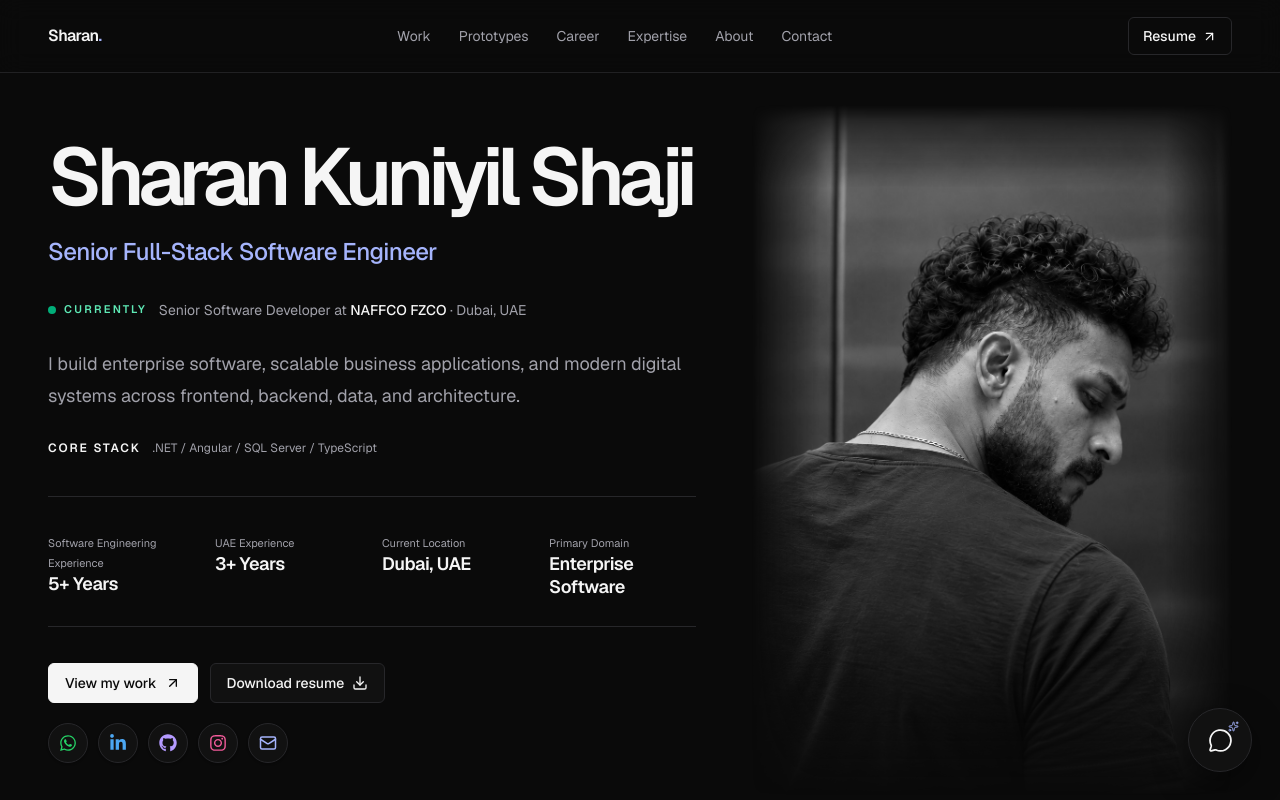
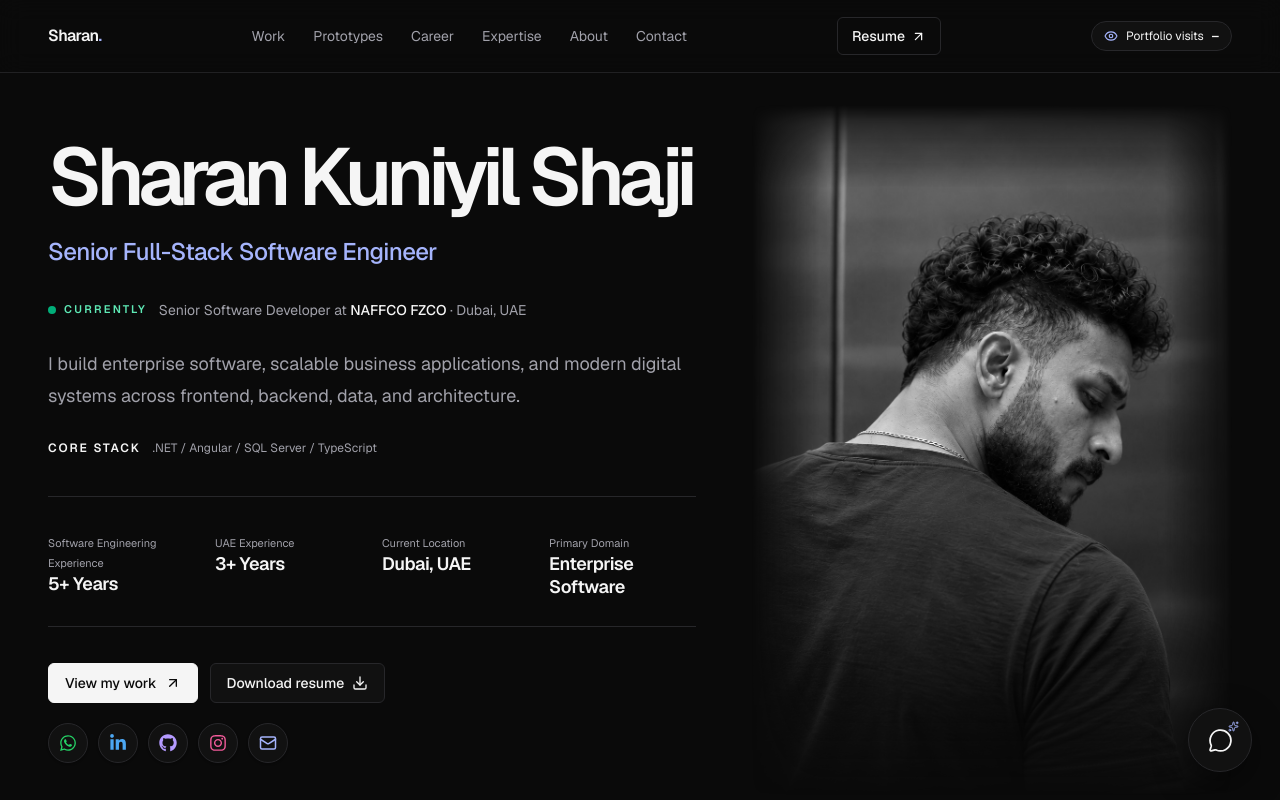
Before and after one commit to sharan-dev-ae/SharanPortfolio, a Next.js app: page / in a window 1280 px wide. Shown: the top 800 px of the page. Built offline with nearby package versions, Linux system fonts and the light colour scheme; no server answers.

Commit message:
Move portfolio visits into header

```diff
--- a/src/components/layout/Footer.tsx
+++ b/src/components/layout/Footer.tsx
@@ -1,6 +1,5 @@
 import Link from "next/link";
 import { siteConfig } from "@/config/site";
-import { PortfolioViewCounter } from "./PortfolioViewCounter";
 import { Container } from "./Container";
 
 export function Footer() {
@@ -21,7 +20,6 @@ export function Footer() {
           </p>
         </div>
         <div className="flex flex-col items-start gap-4 sm:items-end">
-          <PortfolioViewCounter />
           <nav
             aria-label="Footer links"
             className="flex flex-wrap gap-x-5 gap-y-2"
--- a/src/components/layout/Navbar.tsx
+++ b/src/components/layout/Navbar.tsx
@@ -4,6 +4,7 @@ import { siteConfig } from "@/config/site";
 import { navigation } from "@/data/navigation";
 import { Container } from "./Container";
 import { MobileMenu } from "./MobileMenu";
+import { PortfolioViewCounter } from "./PortfolioViewCounter";
 
 export function Navbar() {
   return (
@@ -37,6 +38,7 @@ export function Navbar() {
         >
           Resume <ArrowUpRight aria-hidden="true" size={15} />
         </Link>
+        <PortfolioViewCounter compact />
         <MobileMenu />
       </Container>
     </header>
--- a/src/components/layout/PortfolioViewCounter.tsx
+++ b/src/components/layout/PortfolioViewCounter.tsx
@@ -3,7 +3,7 @@
 import { useEffect, useState } from "react";
 import { Eye } from "lucide-react";
 
-export function PortfolioViewCounter() {
+export function PortfolioViewCounter({ compact = false }: { compact?: boolean }) {
   const [views, setViews] = useState<number | null>(null);
 
   useEffect(() => {
@@ -25,7 +25,9 @@ export function PortfolioViewCounter() {
       title="Page views reported by Vercel Web Analytics"
     >
       <Eye className="text-accent" size={14} aria-hidden="true" />
-      <span>Portfolio visits</span>
+      <span className={compact ? "hidden xl:inline" : undefined}>
+        Portfolio visits
+      </span>
       <span className="text-foreground font-mono font-semibold">
         {views === null ? "—" : formatViews(views)}
       </span>
```
